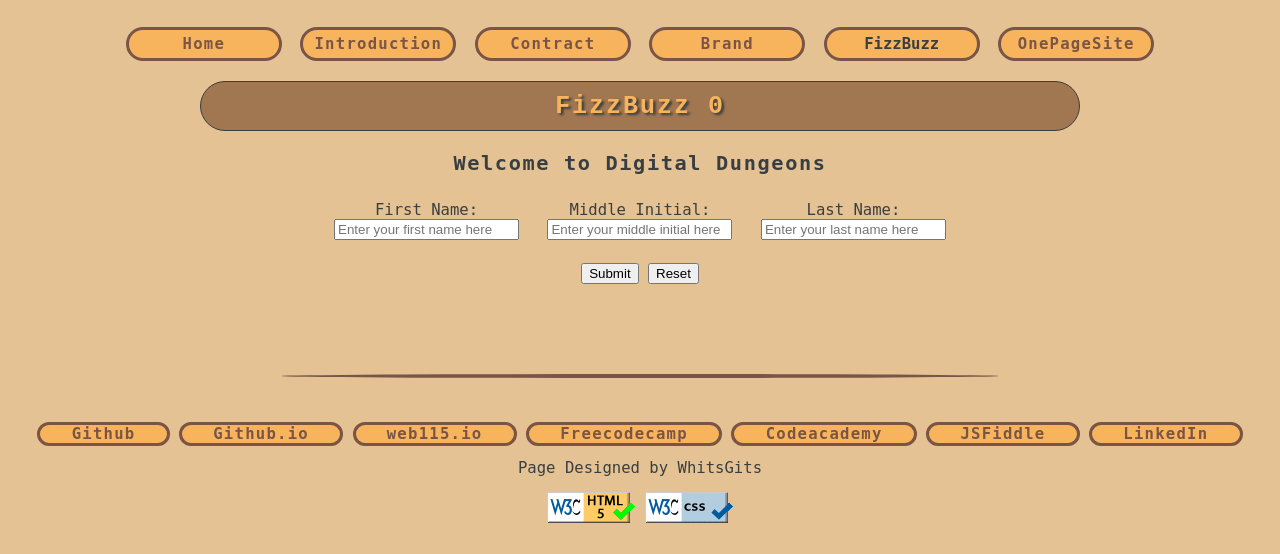
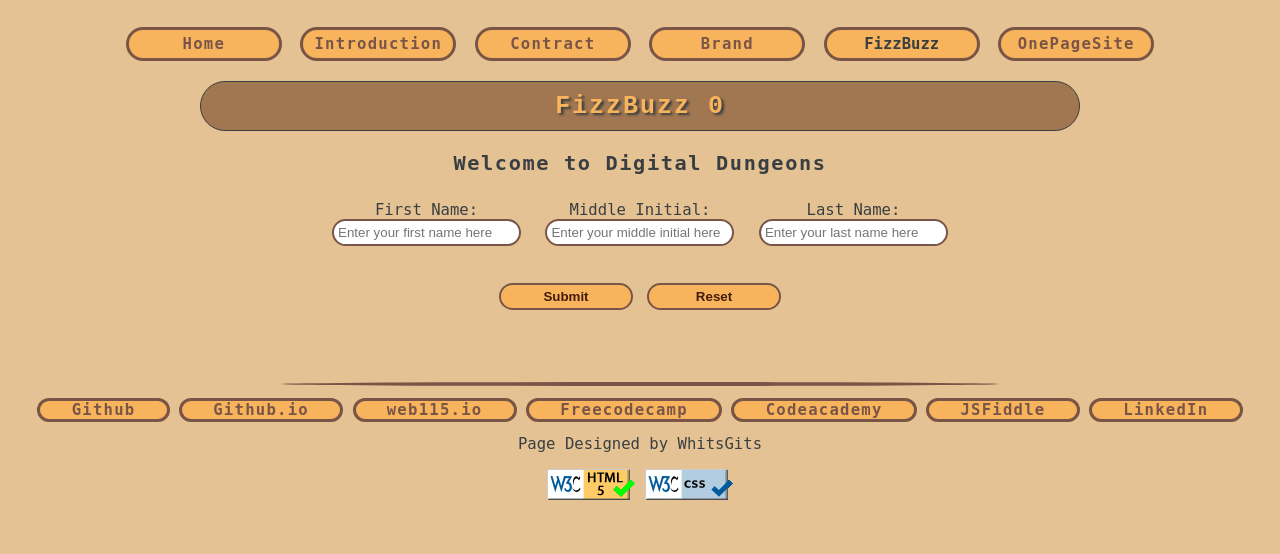
Before and after one commit to gwhitle/gwhitle.github.io, a PHP site: page /web115/fizzbuzz0.html in a window 1280 px wide. Shown: the part 369-923 px from the top of the page. After the commit the page ends 869 px from the top, so only its background shows below. Run offline with PHP 8.4, Linux system fonts and the light colour scheme.

Commit message:
Added CSS styles to fizzbuzz form
Made the Fizz Buzz Form buttons and inputs fit the page visually. Updated all Fizz Buzz JS greetings.

```diff
--- a/web115/scripts/fizzbuzz0.js
+++ b/web115/scripts/fizzbuzz0.js
@@ -6,13 +6,16 @@ function getName() {
 
 
     //Greeting if else
-    if(middleInitial !== ''){
+    if (middleInitial !== '') {
         /*assign html id:greeting equal to old greeting with additional input firstName, lastName*/
-        document.getElementById('greeting').innerHTML = "Welcome to Digital Dungeons," + " " + firstName + " " + middleInitial + "." + " " + lastName;
+        document.getElementById('greeting').innerHTML = "Welcome to Digital Dungeons," + " " + firstName + " " + middleInitial + "." + " " + lastName + "!";
     }
-    else{
-          /*assign html id:greeting equal to old greeting with additional input firstName, middleInitial, lastName*/
-    document.getElementById('greeting').innerHTML = "Welcome to Digital Dungeons," + " " + firstName + " " + lastName;
+    else if (middleInitial === '' && firstName !== '' || lastName !== '') {
+        /*assign html id:greeting equal to old greeting with additional input firstName, middleInitial, lastName*/
+        document.getElementById('greeting').innerHTML = "Welcome to Digital Dungeons," + " " + firstName + " " + lastName + "!";
+    }
+    else {
+        document.getElementById('greeting').innerHTML = "Welcome to Digital Dungeons";
     };
 
     //create loop to output text lines
--- a/web115/styles/default.css
+++ b/web115/styles/default.css
@@ -123,7 +123,7 @@ header p:first-of-type {
 }
 
 hr {
-    margin: 3em 18em;
+    margin: 1em 18em;
     border: .15em solid #795548;
     border-radius: 50%;
 }
@@ -223,6 +223,30 @@ ul#colorsList li {
 /*-------------End m2 brand styles-------------*/
 
 /*-------------fizzbuzz styles-------------*/
+#submitButton,
+#resetButton {
+    max-width: 10em;
+    font-weight: bold;
+    color: #441c0c;
+    background-color: #F8B45C;
+    width: 36%;
+    margin: 1em .2em
+}
+
+#submitButton:hover,
+#resetButton:hover {
+    color: #B94527;
+    border: solid #B94527 .2em;
+    text-decoration: none;
+    box-shadow: 0 8px 16px rgba(0, 0, 0, 0.2);
+}
+
+fieldset input {
+    padding: .3em;
+    border: #795548 solid .2em;
+    border-radius: 5em;
+}
+
 fieldset {
     margin-top: 1.5em;
     border: none;
@@ -241,12 +265,11 @@ div#loopColumns p:first-child {
 }
 
 div#loopColumns {
-    display:inline-block;
+    display: inline-block;
     margin: 0 auto;
     column-count: 3;
     line-height: 1.7em;
     gap: 5em;
-    margin-left: 3em;
 }
 
 p#loopText {
```
Also changed, not shown: web115/scripts/fizzbuzz1.js (+6 -3 lines), web115/scripts/fizzbuzz2.js (+6 -3 lines), web115/scripts/fizzbuzz3.js (+6 -3 lines), web115/scripts/fizzbuzz4.js (+4 -4 lines).
